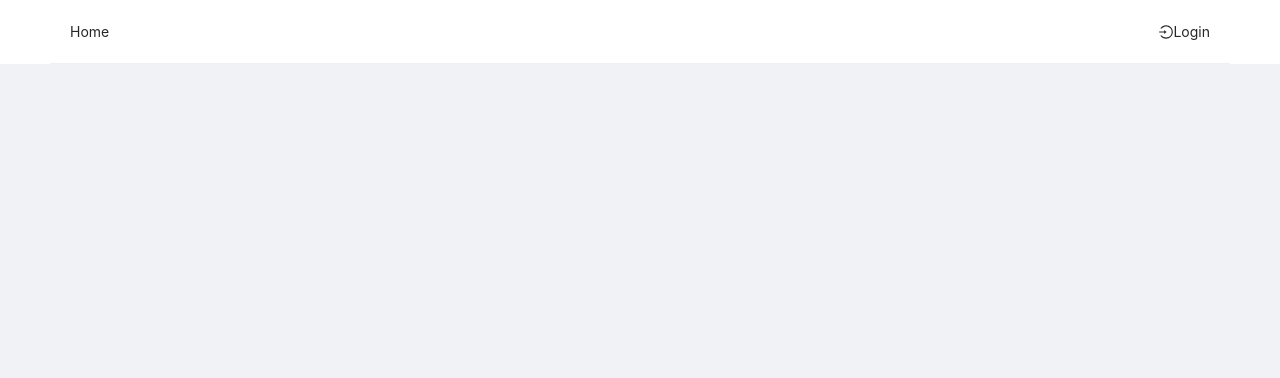
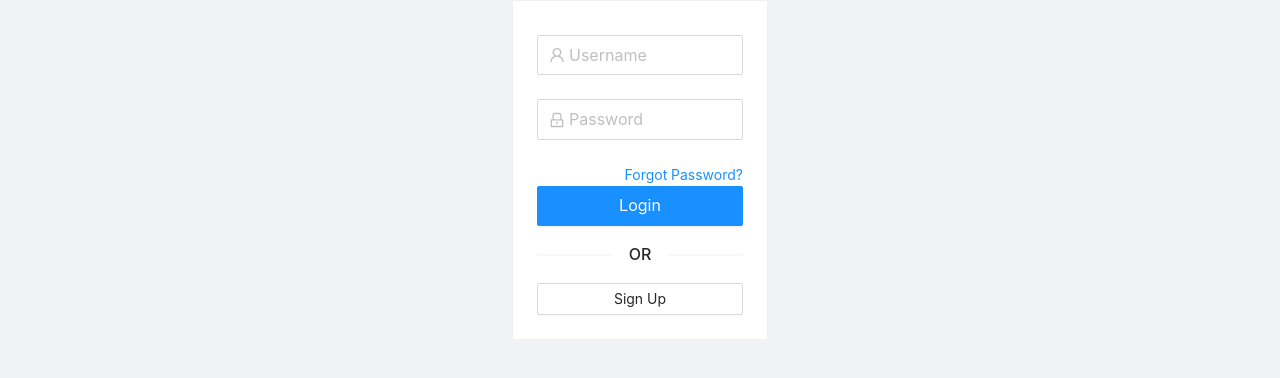
Before and after one commit to Ryan-Oneil/File-Sharer, a React (Create React App) app in the folder frontend/: page / in a window 1280 px wide. Shown: the top 378 px of the page. Built offline with nearby package versions, Linux system fonts and the light colour scheme; no server answers.

Commit message:
Changed default page to dashboard and unauth users go to login

```diff
--- a/frontend/src/components/ClientApp.js
+++ b/frontend/src/components/ClientApp.js
@@ -9,7 +9,6 @@ import SharedLinkPage from "../pages/FileShare/SharedLinkPage";
 import Register from "../pages/Auth/Register";
 import ResetPassword from "../pages/Auth/ResetPassword";
 import PublicRoute from "./PublicRoute";
-import Home from "../pages/Home";
 import ChangePassword from "../pages/Auth/ChangePassword";
 import EmailConfirmation from "../pages/Auth/EmailConfirmation";
 import AdminRouting from "../pages/Admin/AdminRouting";
@@ -19,7 +18,7 @@ class ClientApp extends React.Component {
     return (
       <BrowserRouter>
         <Switch>
-          <Route exact path="/" component={Home} />
+          <Route exact path="/" component={Login} />
           <PublicRoute path="/login">
             <Route exact path="/login" component={Login} />
           </PublicRoute>
--- a/frontend/src/components/PrivateRoute.js
+++ b/frontend/src/components/PrivateRoute.js
@@ -7,7 +7,7 @@ const PrivateRoute = props => {
 
   return (
     <Fragment>
-      {isAuthenticated ? props.children : <Redirect to="/" />}
+      {isAuthenticated ? props.children : <Redirect to="/login" />}
     </Fragment>
   );
 };
--- a/frontend/src/components/SiteLayout/Header.js
+++ b/frontend/src/components/SiteLayout/Header.js
@@ -14,18 +14,11 @@ const NavHeader = props => {
   return (
     <Header className="whiteBackground">
       <Menu mode="horizontal">
-        <Menu.Item key="/">
-          <NavLink to="/" exact>
-            Home
+        <Menu.Item key="/dashboard">
+          <NavLink to="/dashboard" exact>
+            Dashboard
           </NavLink>
         </Menu.Item>
-        {isAuthenticated && (
-          <Menu.Item key="/dashboard">
-            <NavLink to="/dashboard" exact>
-              Dashboard
-            </NavLink>
-          </Menu.Item>
-        )}
         {isAdmin && (
           <Menu.Item key="/admin">
             <NavLink to="/admin" exact>
--- a/frontend/src/pages/Admin/AdminRouting.js
+++ b/frontend/src/pages/Admin/AdminRouting.js
@@ -16,7 +16,7 @@ class AdminRouting extends React.Component {
     const { match } = this.props;
     const { Sider, Content } = Layout;
     const adminLinks = [
-      { path: "/stats", icon: <DashboardOutlined />, name: "Stats" },
+      { path: "", icon: <DashboardOutlined />, name: "Stats" },
       { path: "/files", icon: <FileOutlined />, name: "Files" }
     ];
 
--- a/frontend/src/pages/Auth/Login.js
+++ b/frontend/src/pages/Auth/Login.js
@@ -2,8 +2,14 @@ import React from "react";
 import LoginForm from "../../components/form/LoginForm";
 import { Link } from "react-router-dom";
 import { Button, Card, Divider } from "antd";
+import { connect } from "react-redux";
 
-export default () => {
+const Login = props => {
+  const { isAuthenticated } = props.auth;
+
+  if (isAuthenticated) {
+    props.history.push("/dashboard");
+  }
   return (
     <div className="login">
       <Card>
@@ -16,3 +22,7 @@ export default () => {
     </div>
   );
 };
+const mapStateToProps = state => {
+  return { auth: state.auth };
+};
+export default connect(mapStateToProps)(Login);
--- a/frontend/src/pages/Home.js
+++ /dev/null
@@ -1,11 +0,0 @@
-import React from "react";
-import Header from "../components/SiteLayout/Header";
-import { Layout } from "antd";
-
-export default () => {
-  return (
-    <Layout className="layout">
-      <Header />
-    </Layout>
-  );
-};
```
